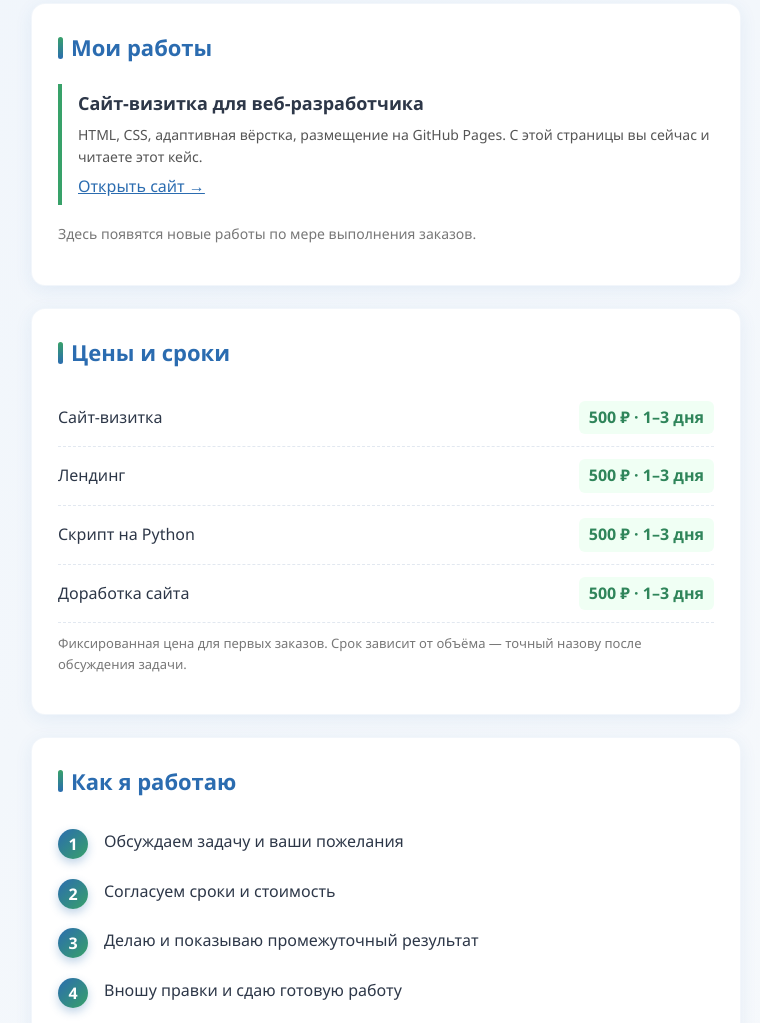
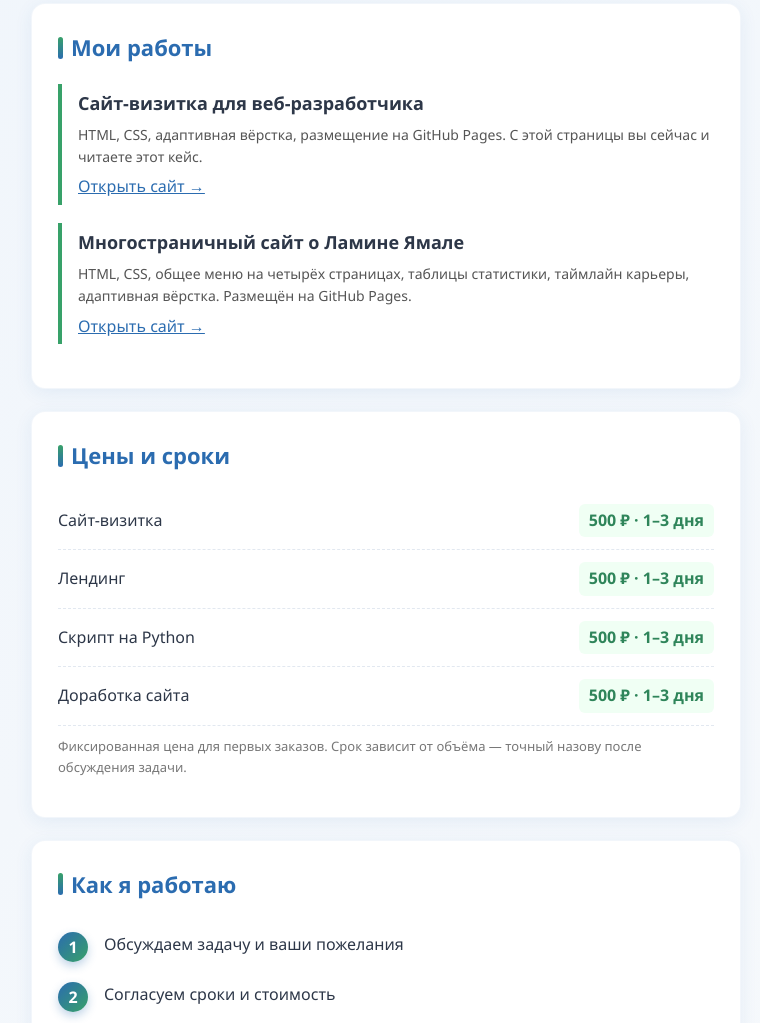
Before and after one commit to makksem/makksem.github.io, a plain HTML site: page index.html in a window 1280 px wide. Shown: the part 871-1894 px from the top of the page, without its empty margins (254-1014 px from the left). Drawn offline with Linux system fonts and the light colour scheme.

Commit message:
Add files via upload

```diff
--- a/index.html
+++ b/index.html
@@ -283,7 +283,11 @@
                 <p>HTML, CSS, адаптивная вёрстка, размещение на GitHub Pages. С этой страницы вы сейчас и читаете этот кейс.</p>
                 <a href="https://makksem.github.io" target="_blank">Открыть сайт →</a>
             </div>
-            <p style="font-size:14px; color:#777; margin-top:15px;">Здесь появятся новые работы по мере выполнения заказов.</p>
+            <div class="project">
+                <h3>Многостраничный сайт о Ламине Ямале</h3>
+                <p>HTML, CSS, общее меню на четырёх страницах, таблицы статистики, таймлайн карьеры, адаптивная вёрстка. Размещён на GitHub Pages.</p>
+                <a href="https://makksem.github.io/yaml-site/" target="_blank">Открыть сайт →</a>
+            </div>
         </div>
 
         <div class="card" id="prices">
```
